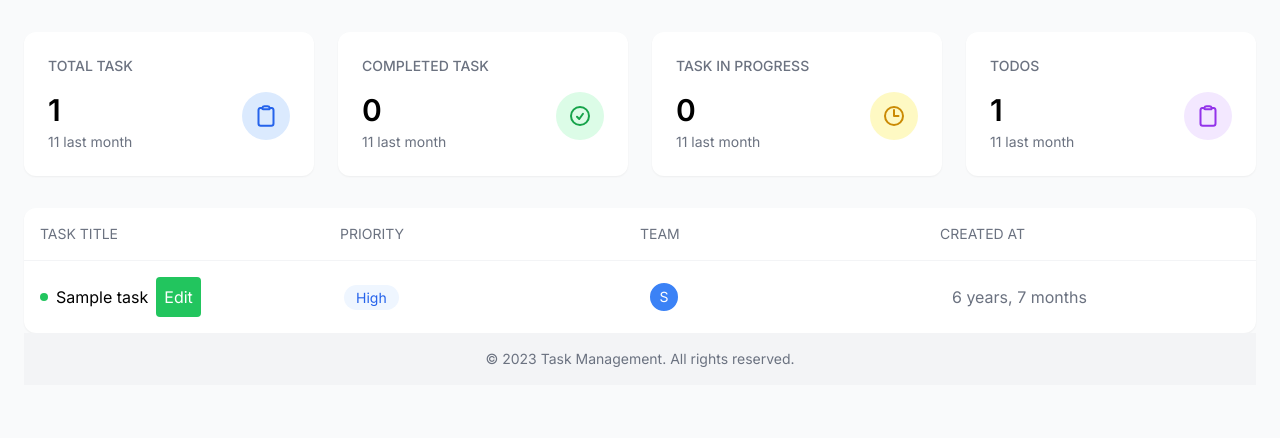
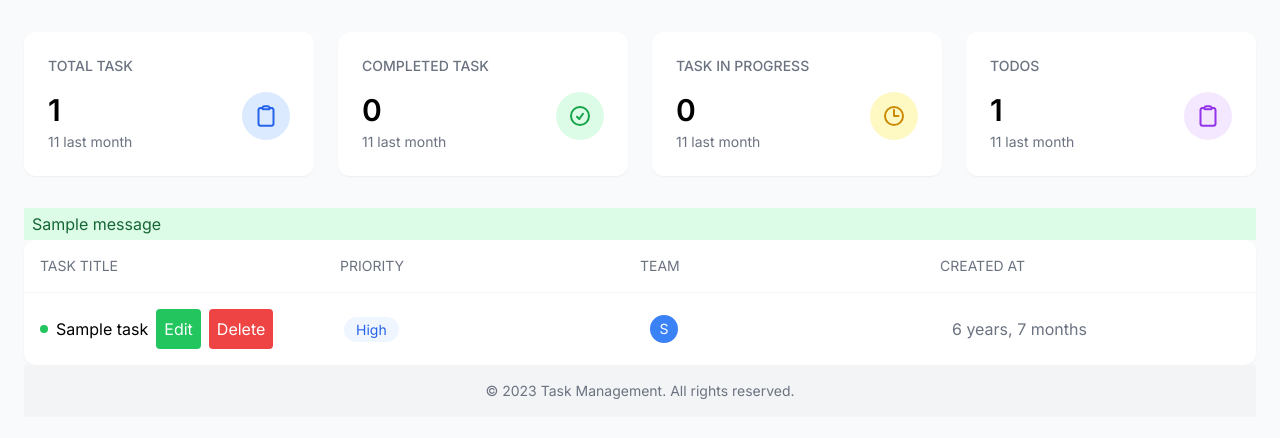
Before and after one commit to nayon117/task_management_django, a Django app: page /tasks/manager-dashboard/ in a window 1280 px wide. Shown: the part 64-502 px from the top of the page. Run offline with Django 5.2, Linux system fonts and the light colour scheme; tables that the repository leaves empty hold one stand-in row (values such as "Sample post"); one stand-in notice (Sample message) is shown.

Commit message:
implement task delete functionality

```diff
--- a/tasks/templates/dashboard/dashboard.html
+++ b/tasks/templates/dashboard/dashboard.html
@@ -169,6 +169,15 @@
             </div>
             </a>
         </div>
+        {% comment %} Display messages {% endcomment %}
+            <div>
+            {% if messages %}
+                {% for message in messages %}
+                {% comment %} design the message like success = green bg, error = red bg based on success tags {% endcomment %}
+                <p class="px-2 py-1 {% if message.tags == 'success' %}bg-green-100 text-green-800{% elif message.tags == 'error' %}bg-red-100 text-red-800{% else %}bg-gray-100 text-gray-800{% endif %}"> {{ message }} </p>
+                {% endfor %}
+            {% endif %}
+            </div>
         {% block tasks %}
 
         {% endblock tasks %}
--- a/tasks/templates/dashboard/manager-dashboard.html
+++ b/tasks/templates/dashboard/manager-dashboard.html
@@ -21,6 +21,10 @@
             <div class="w-2 h-2 rounded-full bg-green-500"></div>
             <span>{{ task.title }}</span>
             <a class="px-2 py-2 bg-green-500 rounded text-white" href="{% url 'update-task' task.id %}">Edit</a>
+            <form action="{% url 'delete-task' task.id %}" method="POST">
+                {% csrf_token %}
+                <button class="px-2 py-2 bg-red-500 rounded text-white" type="submit">Delete</button>
+            </form>
             </div>
             <div>
             <span
--- a/tasks/urls.py
+++ b/tasks/urls.py
@@ -1,5 +1,5 @@
 from django.urls import path
-from tasks.views import manager_dashboard, test, user_dashboard, create_task, view_task,update_task
+from tasks.views import delete_task, manager_dashboard, test, user_dashboard, create_task, view_task,update_task
 
 urlpatterns = [
     path('manager-dashboard/', manager_dashboard, name='manager-dashboard'),
@@ -8,4 +8,5 @@ urlpatterns = [
     path('create-task/', create_task, name = 'create-task'),
     path('view-task/', view_task),
     path('update-task/<int:id>/', update_task, name = 'update-task'),
+    path('delete-task/<int:id>/', delete_task, name = 'delete-task'),
 ]
--- a/tasks/views.py
+++ b/tasks/views.py
@@ -99,6 +99,16 @@ def update_task(request,id):
     return render(request, 'task_form.html', context)
 
 
+def delete_task(request, id):
+    if request.method == 'POST':
+        task = Task.objects.get(id=id)
+        task.delete()
+        messages.success(request, 'Task deleted successfully!')
+        return redirect('manager-dashboard')
+    else:
+        messages.error(request, 'Task deletion failed.')
+        return redirect('manager-dashboard')
+
 def view_task(request):
     #  task_count = Task.objects.aggregate(total_tasks = Count('id'))
     # ekta proect er under e kotogula task ache ta dekhate hobe.
```
